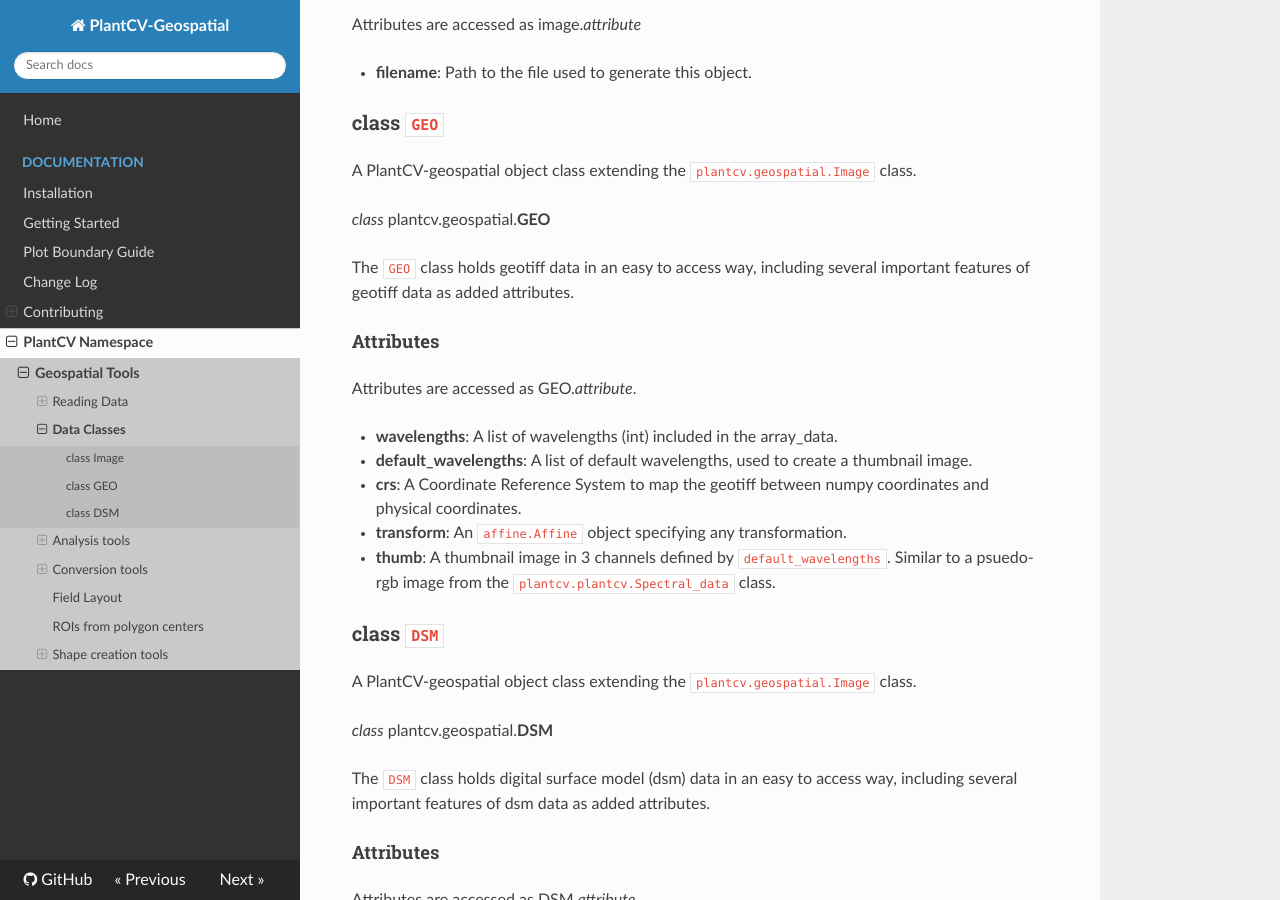
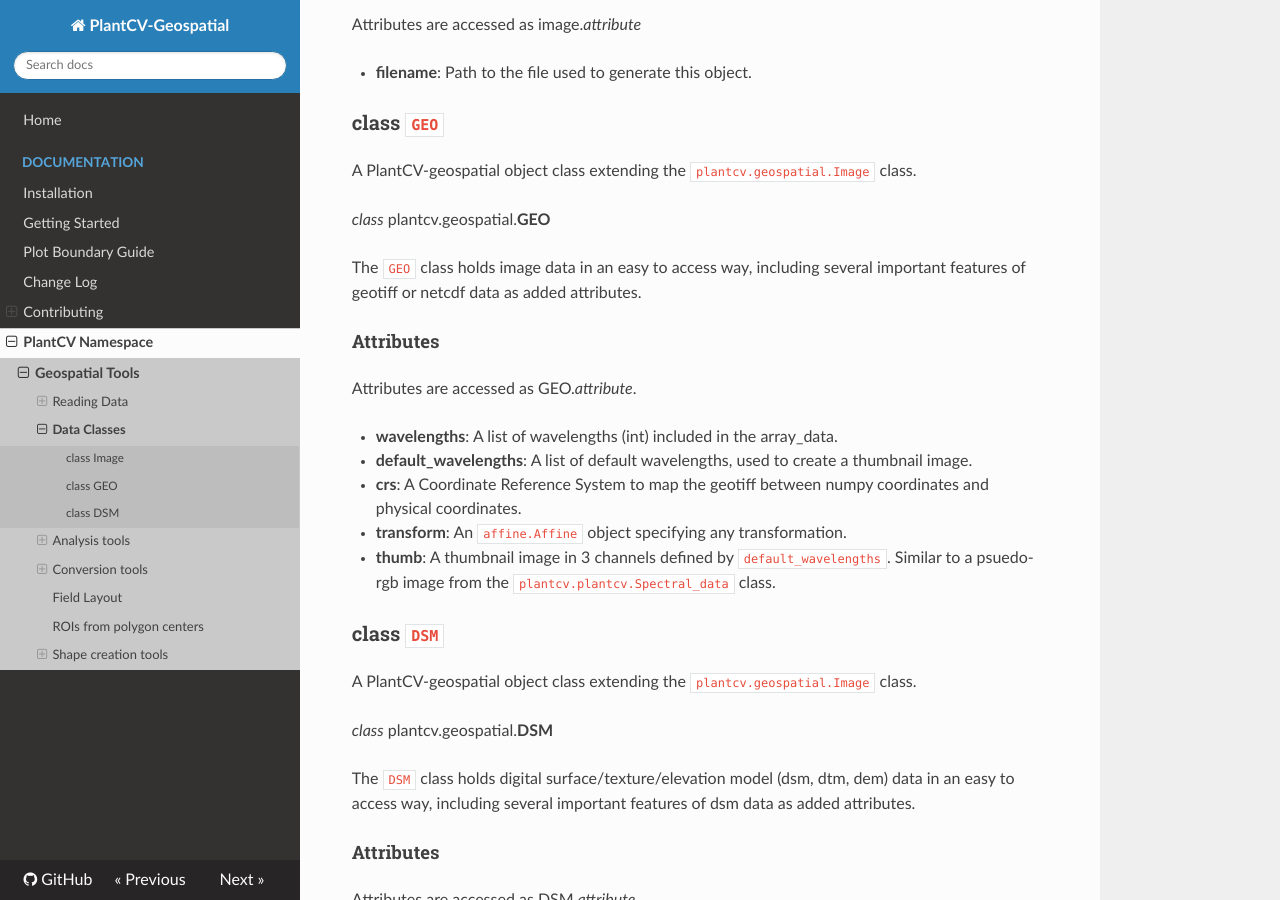
Before and after one commit to danforthcenter/plantcv-geospatial, an MkDocs documentation site: the page built from docs/image_classes.md, in a window 1280 px wide and 900 px high, scrolled down 434 px. Built offline with MkDocs 1.6.1, drawn with Linux system fonts in a browser that asks for light colours; nearby versions of some CDN libraries.

Commit message:
small docs updates while writing results

```diff
--- a/docs/image_classes.md
+++ b/docs/image_classes.md
@@ -20,7 +20,7 @@
 
 *class* plantcv.geospatial.**GEO**
 
-The `GEO` class holds geotiff data in an easy to access way, including several important features of geotiff data as added attributes.
+The `GEO` class holds image data in an easy to access way, including several important features of geotiff or netcdf data as added attributes.
 
 #### Attributes
 
@@ -42,7 +42,7 @@
 
 *class* plantcv.geospatial.**DSM**
 
-The `DSM` class holds digital surface model (dsm) data in an easy to access way, including several important features of dsm data as added attributes.
+The `DSM` class holds digital surface/texture/elevation model (dsm, dtm, dem) data in an easy to access way, including several important features of dsm data as added attributes.
 
 #### Attributes
 
```
Also changed, not shown: docs/InteractiveShapes.md (+1 -1 lines).
